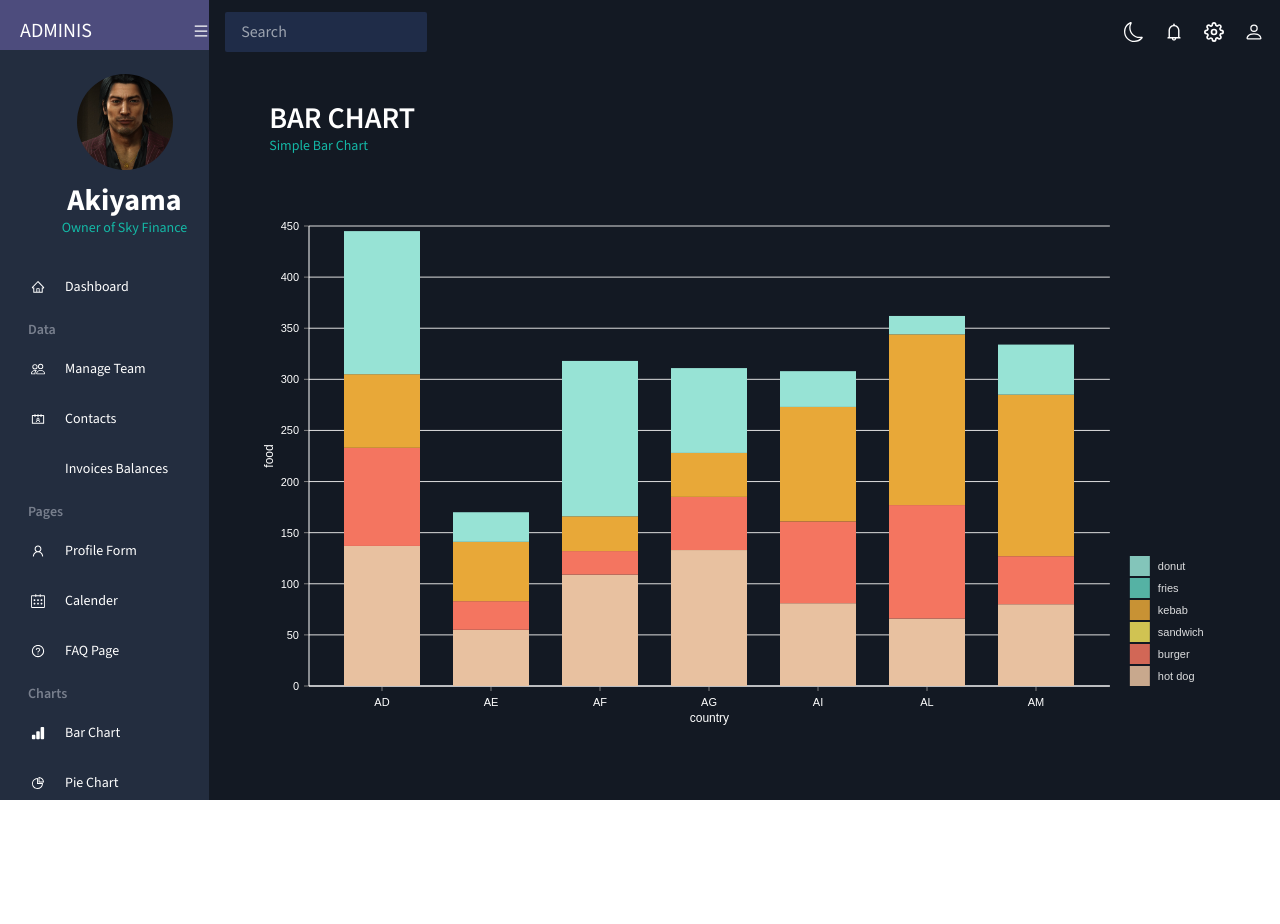
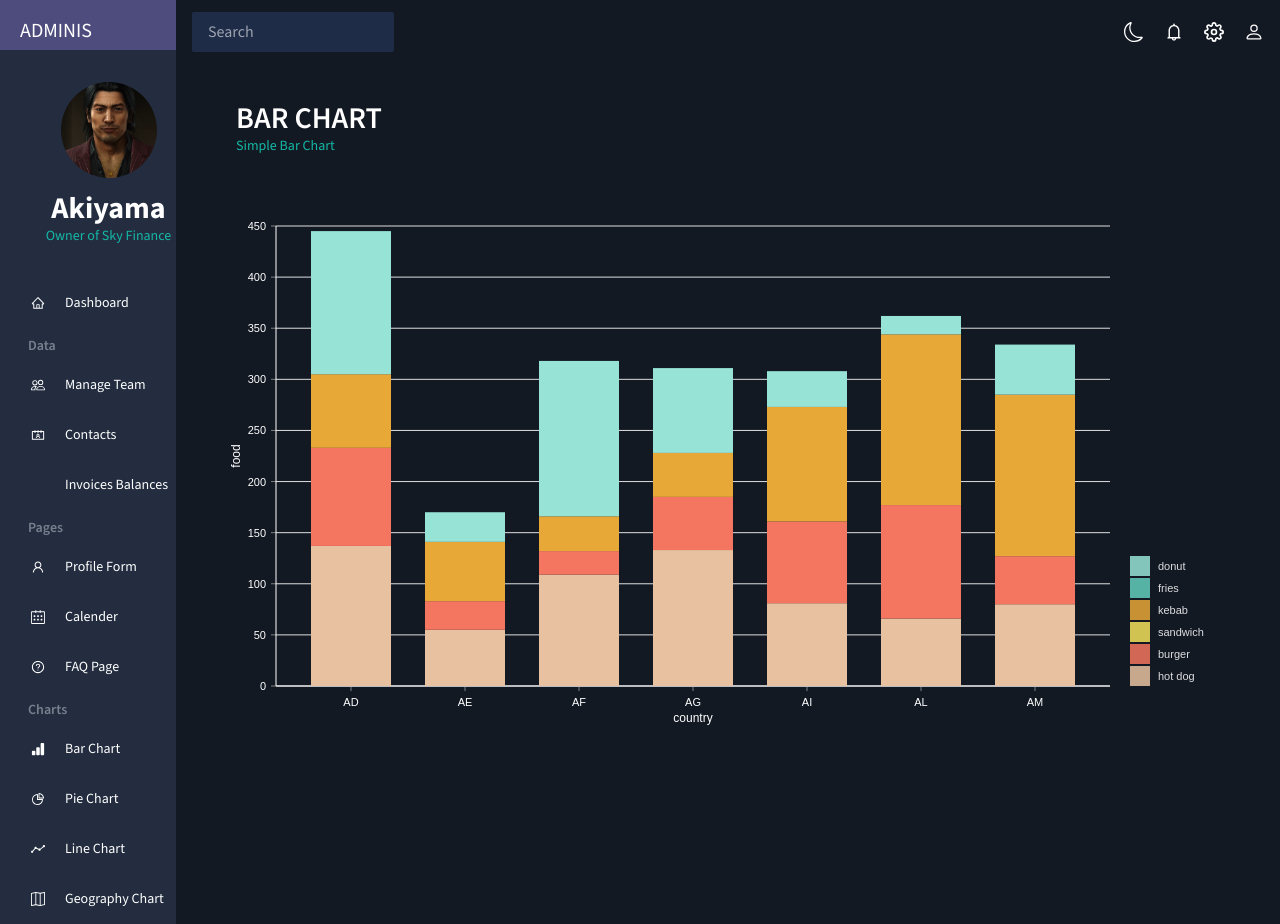
Before and after one commit to Pluffy2217/admin-dashboard, a React (Vite) app: page /bar in a window 1280 px wide. Before the commit the page ends 800 px from the top, so only its background shows below. Built offline with nearby package versions, Linux system fonts and the light colour scheme; some icons are missing; the HTML template or start-up script is replaced by a standard one.

Commit message:
refactoring

```diff
--- a/src/App.jsx
+++ b/src/App.jsx
@@ -16,6 +16,7 @@ import Calender from "./components/scenes/Calender";
 
 const App = () => {
   const [theme, setTheme] = useState("dark");
+  const [isSidebar, setIsSidebar] = useState(true);
 
   useEffect(() => {
     if (theme === "light") {
@@ -31,9 +32,9 @@ const App = () => {
 
   return (
     <div className="w-full min-h-screen object-cover bg-[#F1EFEF] dark:bg-[#131923] flex">
-      <SidebarComponent theme={theme} />
+      <SidebarComponent theme={theme} isSidebar={isSidebar} />
       <div className="w-full">
-        <Topbar changeTheme={handleThemeSwitch} />
+        <Topbar changeTheme={handleThemeSwitch} setIsSidebar={setIsSidebar} />
         <Routes>
           <Route path="/" element={<Dashboard theme={theme} />} />
           <Route path="/team" element={<Team theme={theme} />} />
--- a/src/components/global/Sidebar.jsx
+++ b/src/components/global/Sidebar.jsx
@@ -37,7 +37,9 @@ const SidebarComponent = ({ theme }) => {
     <div className="overflow-hidden min-h-screen">
       <Sidebar
         collapsed={isCollapesed}
-        className="h-screen text-black dark:text-white"
+        className={`${
+          selected === "Dashboard" ? "h-full" : "h-screen"
+        } text-black dark:text-white`}
         backgroundColor={theme === "dark" ? "#232D3F" : "#D8D9DA"}
       >
         <Menu
@@ -51,7 +53,9 @@ const SidebarComponent = ({ theme }) => {
           }}
         >
           <MenuItem
-          onClick={() => {setIsCollapsed(!isCollapesed)}}
+            onClick={() => {
+              setIsCollapsed(!isCollapesed);
+            }}
             icon={isCollapesed ? <AiOutlineMenu /> : undefined}
             MenuItem
           >
@@ -59,7 +63,7 @@ const SidebarComponent = ({ theme }) => {
               <div className="flex justify-between items-center ml-15 pt-3">
                 <p className="text-xl">ADMINIS</p>
                 <button
-                  className="mr-5"
+                  className={selected === 'Dashboard' ? "mr-8" : "mr-5"}
                   onClick={() => setIsCollapsed(!isCollapesed)}
                 >
                   <AiOutlineMenu />
@@ -69,7 +73,7 @@ const SidebarComponent = ({ theme }) => {
           </MenuItem>
 
           {!isCollapesed && (
-            <div className="flex flex-col items-center text-center p-6">
+            <div className={`flex flex-col items-center text-center p-8 ${selected === 'Dashboard' ? "-ml-8" : "-ml-4"}`}>
               <div>
                 <img
                   alt="avatar"
--- a/src/components/scenes/Bar.jsx
+++ b/src/components/scenes/Bar.jsx
@@ -6,7 +6,7 @@ const Bar = ({ theme }) => {
   return (
     <Box className="m-10">
       <Header title="BAR CHART" subTitle="Simple Bar Chart" />
-      <Box className height="70vh">
+      <Box className height="70vh" width="80vw">
         <BarChart theme={theme} />
       </Box>
     </Box>
--- a/src/components/scenes/Contacts.jsx
+++ b/src/components/scenes/Contacts.jsx
@@ -86,6 +86,7 @@ const Contacts = ({ theme }) => {
             border: "none",
             marginLeft: "5px",
             outline: "none !important",
+            width: "99%"
           }}
         />
       </Box>
--- a/src/components/scenes/Geography.jsx
+++ b/src/components/scenes/Geography.jsx
@@ -6,7 +6,13 @@ const Geography = ({ theme }) => {
   return (
     <Box className="m-10">
       <Header title="GEOGRAPHY CHART" subTitle="Simple Geography Chart" />
-      <Box className={`border ${theme === 'dark' ? "border-gray-200" : "border-gray-700"}`} height="70vh">
+      <Box
+        className={`border ${
+          theme === "dark" ? "border-gray-200" : "border-gray-700"
+        }`}
+        height="70vh"
+        width="80vw"
+      >
         <GeographyChart theme={theme} />
       </Box>
     </Box>
--- a/src/components/scenes/Invoices.jsx
+++ b/src/components/scenes/Invoices.jsx
@@ -72,6 +72,7 @@ const Invoices = ({ theme }) => {
             border: "none",
             marginLeft: "5px",
             outline: "none !important",
+            width: "99%"
           }}
         />
       </Box>
--- a/src/components/scenes/Line.jsx
+++ b/src/components/scenes/Line.jsx
@@ -6,7 +6,7 @@ const Line = ({ theme }) => {
   return (
     <Box className="m-10">
       <Header title="LINE CHART" subTitle="Simple Line Chart" />
-      <Box className height="70vh">
+      <Box className height="70vh" width="80vw">
         <LineChart theme={theme} />
       </Box>
     </Box>
--- a/src/components/scenes/Pie.jsx
+++ b/src/components/scenes/Pie.jsx
@@ -6,7 +6,7 @@ const Pie = ({ theme }) => {
   return (
     <Box className="m-10">
       <Header title="PIE CHART" subTitle="Simple Pie Chart" />
-      <Box className height="70vh">
+      <Box className height="70vh" width="80vw">
         <PieChart theme={theme} />
       </Box>
     </Box>
--- a/src/components/scenes/Team.jsx
+++ b/src/components/scenes/Team.jsx
@@ -61,7 +61,7 @@ const Team = ({ theme }) => {
             border: "none",
           },
           "& .MuiDataGrid-cell": {
-            borderBottom: "2",
+            borderBottom: "1",
             borderColor: "#352F44",
           },
           "& .name-column--cell": {
@@ -86,6 +86,7 @@ const Team = ({ theme }) => {
             // borderColor: theme === 'dark' ? '#232D3F' : 'yellow',
             marginLeft: "5px",
             outline: "none !important",
+            width: "99%"
           }}
         />
       </Box>
```
Also changed, not shown: src/components/scenes/Dashboard.jsx (+11 -3 lines).
